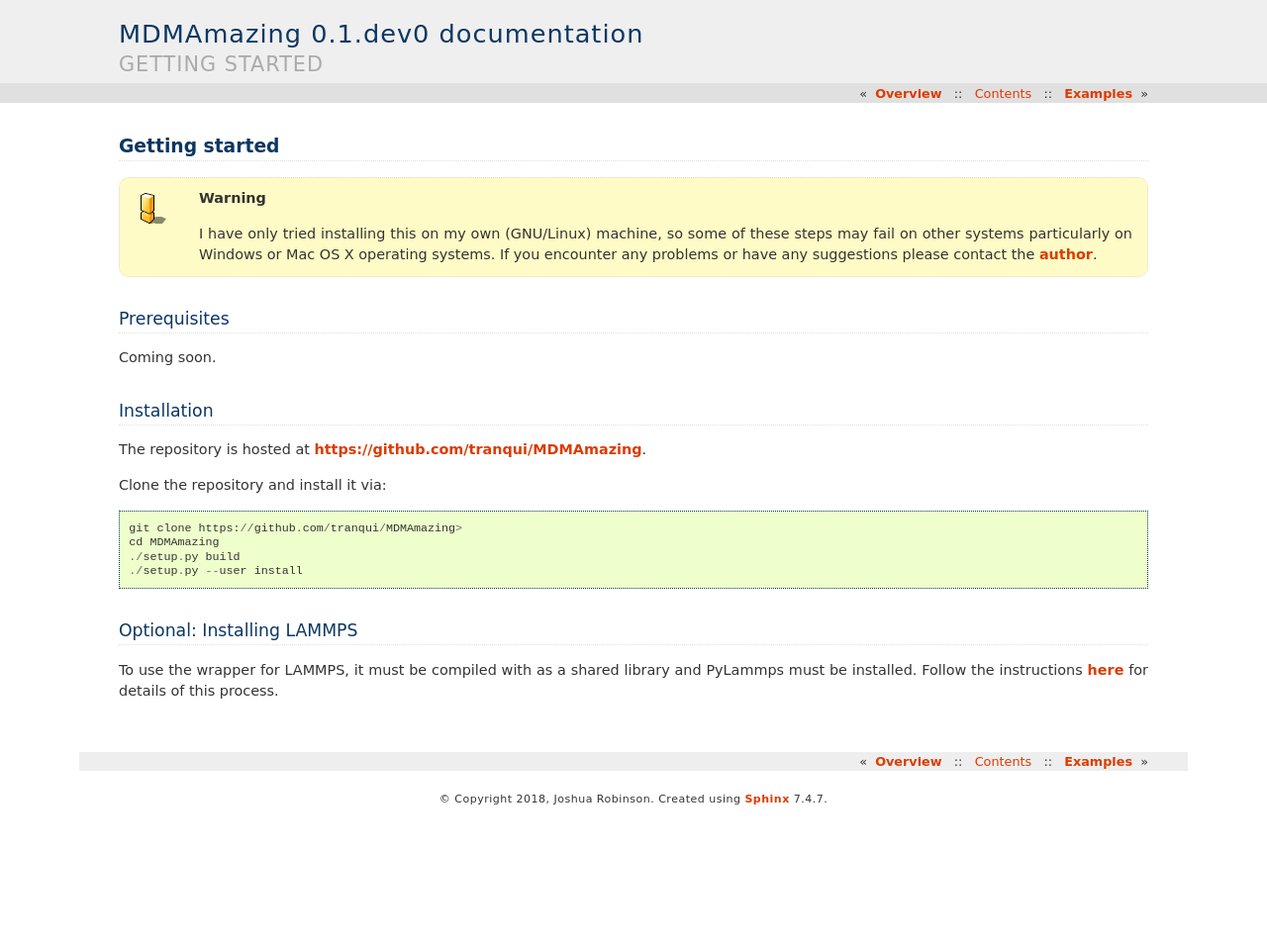
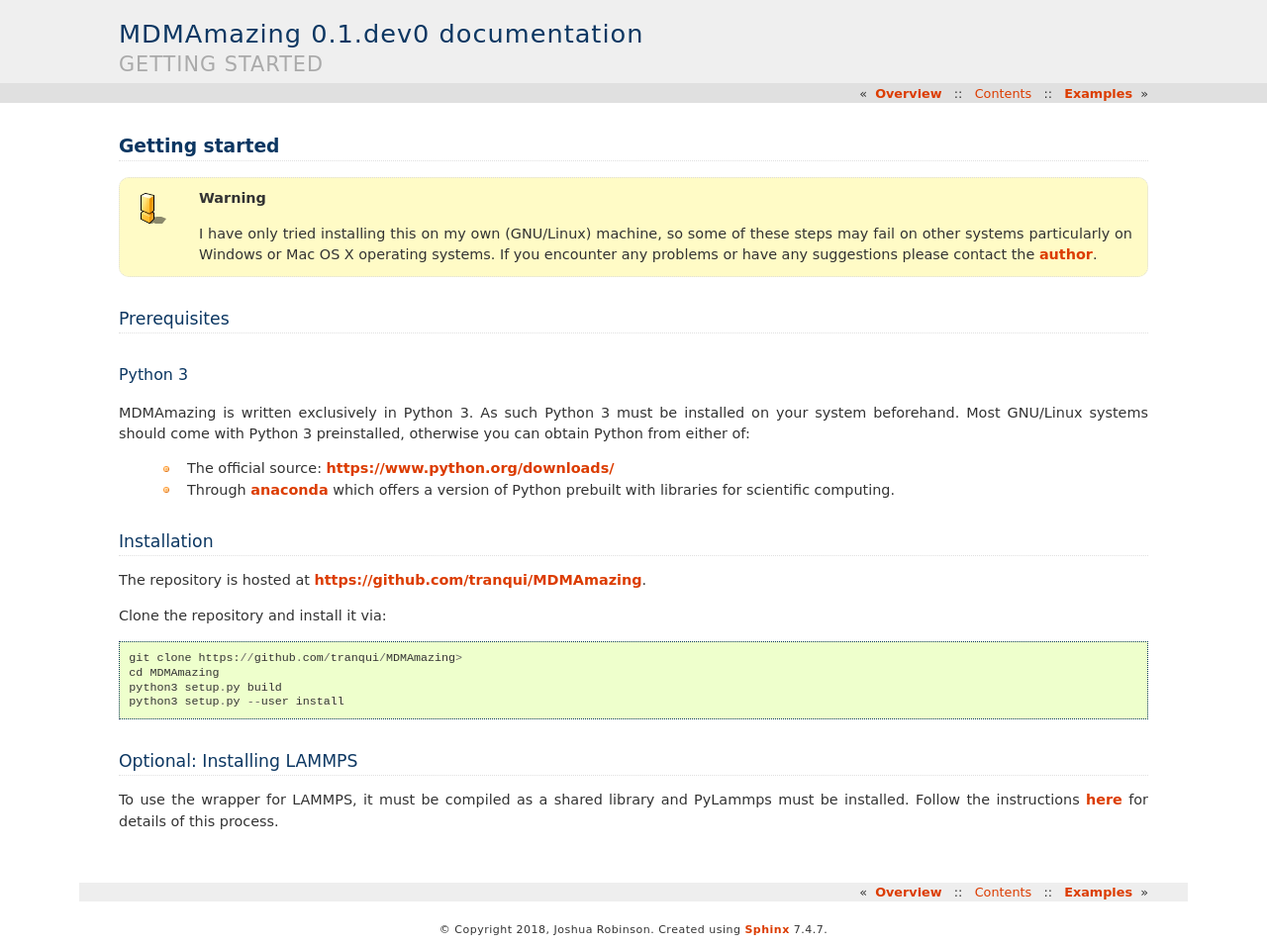
Before and after one commit to tranqui/MDMAmazing, a Sphinx documentation site: the page built from docs/source/getting_started.rst, in a window 1280 px wide. Shown: the whole page at 99% size. Built offline with Sphinx 7.4.7, drawn with Linux system fonts in a browser that asks for light colours; pages that are not in the unit, such as notebooks, are missing from menus; before the commit the page ends 900 px from its top, so only the background shows below that.

Commit message:
Added python3 as a prerequisite to installation.

```diff
--- a/docs/source/getting_started.rst
+++ b/docs/source/getting_started.rst
@@ -6,7 +6,13 @@ Getting started
 Prerequisites
 =============
 
-Coming soon.
+Python 3
+--------
+
+MDMAmazing is written exclusively in Python 3. As such Python 3 must be installed on your system beforehand. Most GNU/Linux systems should come with Python 3 preinstalled, otherwise you can obtain Python from either of:
+
+  * The official source: `<https://www.python.org/downloads/>`_
+  * Through `anaconda <https://www.anaconda.com/download>`_ which offers a version of Python prebuilt with libraries for scientific computing.
 
 Installation
 ============
@@ -17,11 +23,11 @@ Clone the repository and install it via::
 
   git clone https://github.com/tranqui/MDMAmazing>
   cd MDMAmazing
-  ./setup.py build
-  ./setup.py --user install
+  python3 setup.py build
+  python3 setup.py --user install
 
 Optional: Installing LAMMPS
 ===========================
 
-To use the wrapper for LAMMPS, it must be compiled with as a shared library and PyLammps must be installed.
+To use the wrapper for LAMMPS, it must be compiled as a shared library and PyLammps must be installed.
 Follow the instructions  `here <https://lammps.sandia.gov/doc/Howto_pylammps.html#system-wide-installation>`_ for details of this process.
```
Also changed, not shown: 3 other files.
